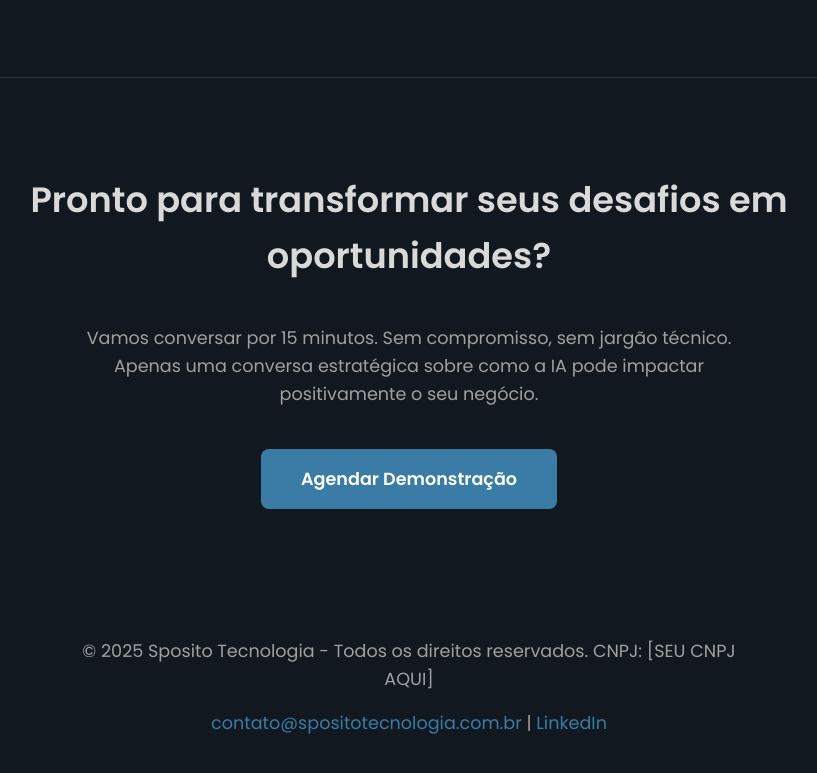
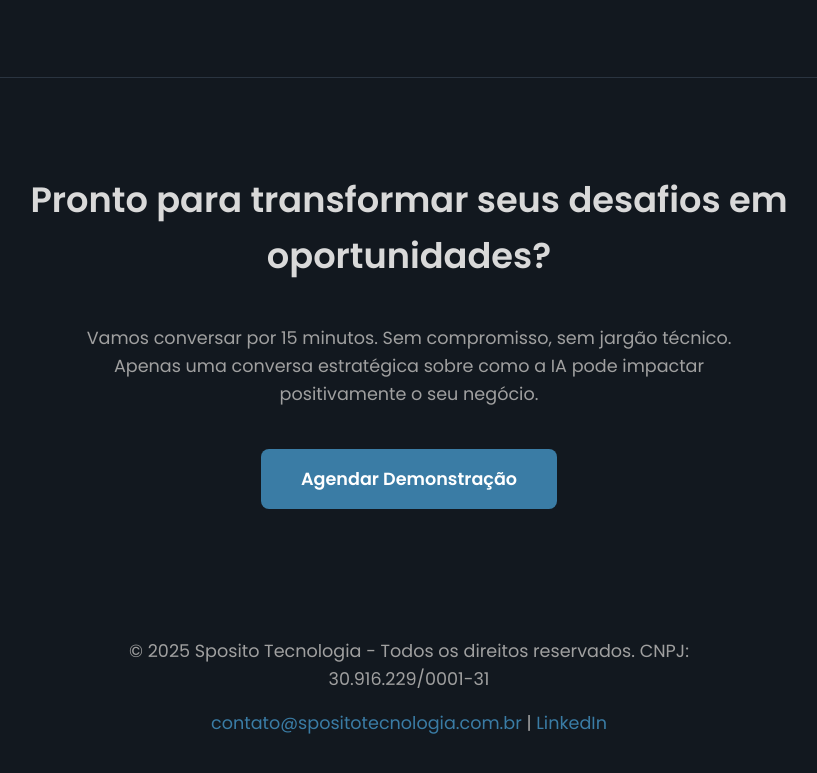
Before and after one commit to charlessposito/spositotecnologia-site, a plain HTML site: page index.html in a window 1280 px wide. Shown: the part 2423-3196 px from the top of the page, without its empty margins (231-1048 px from the left). Drawn offline with Linux system fonts and the light colour scheme.

Commit message:
feat(legal): Adiciona CNPJ ao rodapé do site
Atualiza o arquivo index.html para incluir o número do Cadastro Nacional da Pessoa Jurídica (CNPJ) no rodapé da página.

Esta alteração aumenta a transparência e a credibilidade do site, alinhando a presença online com os dados formais da empresa Sposito Tecnologia.

```diff
--- a/index.html
+++ b/index.html
@@ -206,7 +206,7 @@
 
     <!-- RODAPÉ -->
     <footer>
-        <p>© 2025 Sposito Tecnologia - Todos os direitos reservados. CNPJ: [SEU CNPJ AQUI]</p>
+        <p>© 2025 Sposito Tecnologia - Todos os direitos reservados. CNPJ: 30.916.229/0001-31</p>
         <p>
             <a href="mailto:contato@spositotecnologia.com.br">contato@spositotecnologia.com.br</a> |
             <!-- IMPORTANTE: Substitua pelo link do seu perfil no LinkedIn -->
```
